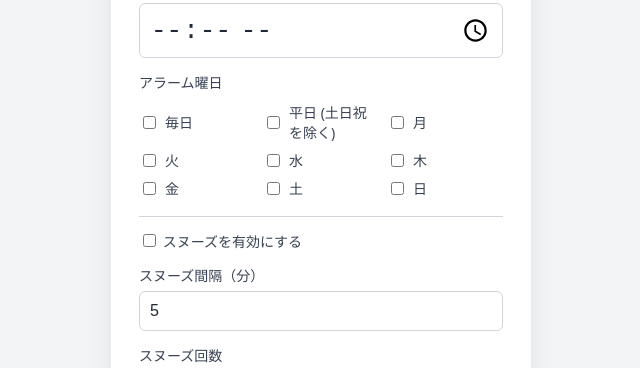
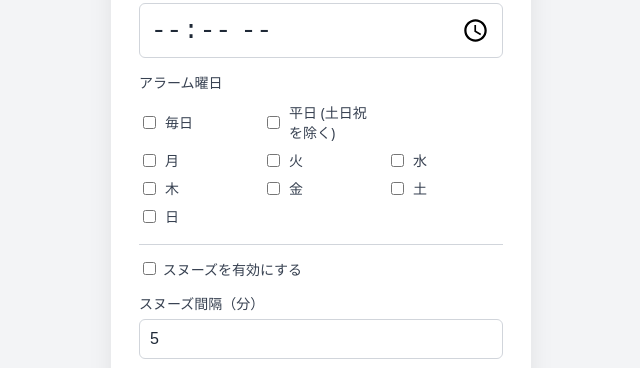
Before and after one commit to kakita7215/PASMO_PJ_STDY, a website: page public/index.html in a window 1280 px wide. Shown: the part 392-760 px from the top of the page, without its empty margins (319-959 px from the left). Drawn offline with Linux system fonts and the light colour scheme.

Commit message:
Update index.html

```diff
--- a/public/index.html
+++ b/public/index.html
@@ -221,6 +221,7 @@ function setTheme(mode) {
     <div class="day-grid" id="alarmDays">
       <label><input type="checkbox" id="alarmEveryday">毎日</label>
       <label><input type="checkbox" id="alarmWeekdays">平日 (土日祝を除く)</label>
+      <span></span>
       <label><input type="checkbox" data-day="mon">月</label>
       <label><input type="checkbox" data-day="tue">火</label>
       <label><input type="checkbox" data-day="wed">水</label>
@@ -228,6 +229,8 @@ function setTheme(mode) {
       <label><input type="checkbox" data-day="fri">金</label>
       <label><input type="checkbox" data-day="sat">土</label>
       <label><input type="checkbox" data-day="sun">日</label>
+      <span></span>
+      <span></span>
     </div>
 
     <hr class="section-divider">
```
